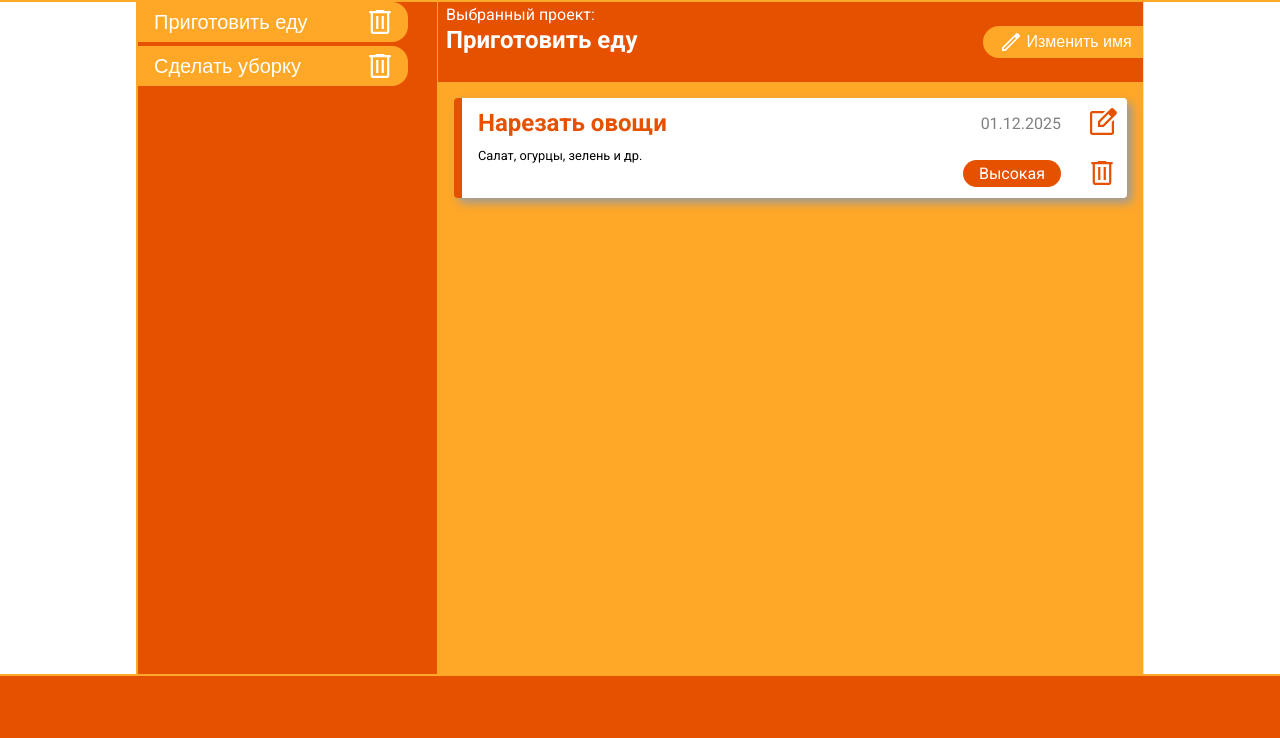
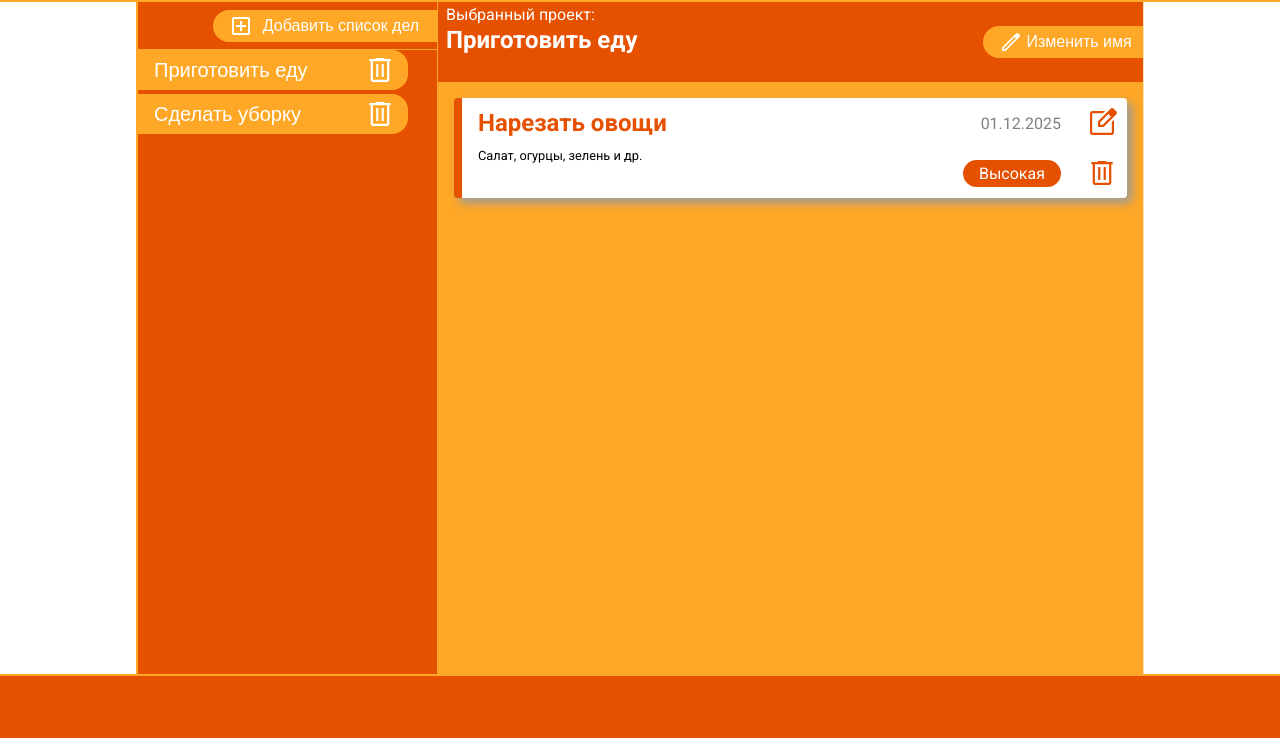
Before and after one commit to bulkassi/odin-todo-list, a website built with webpack: page src/template.html in a window 1280 px wide. Shown: the part 62-800 px from the top of the page. Built offline with nearby package versions, Linux system fonts and the light colour scheme; files whose address does not match are found by name.

Commit message:
Add the project add button

```diff
--- a/src/styles.css
+++ b/src/styles.css
@@ -234,12 +234,52 @@ body {
 .projects-container {
   grid-area: projects;
 
-  display: flex;
+  display: grid;
+  grid-template-rows: 3rem 1fr;
   overflow: hidden;
 
   border-right: 1px solid var(--primary);
 
   background-color: var(--primary-dark);
+}
+
+.projects-container-header {
+  display: flex;
+  flex-direction: row;
+  justify-content: end;
+
+  border-bottom: 1px solid var(--primary);
+
+  & .project-add {
+    align-self: center;
+
+    display: grid;
+    grid-template-columns: 1rem 1rem 1fr;
+    grid-template-areas: ". chg-name-btn-icon chg-name-btn-desc";
+    justify-content: center;
+    align-items: center;
+
+    border-top-left-radius: 1rem;
+    border-bottom-left-radius: 1rem;
+    background-color: var(--primary);
+    color: white;
+
+    height: 2rem;
+    width: 14rem;
+
+    & img {
+      grid-area: chg-name-btn-icon;
+
+      height: 1.5rem;
+      width: 1.5rem;
+    }
+
+    & p {
+      grid-area: chg-name-btn-desc;
+
+      font-size: 1rem;
+    }
+  }
 }
 
 .projects-list {
--- a/src/template.html
+++ b/src/template.html
@@ -13,6 +13,12 @@
       </header>
       <main class="main-content">
         <aside class="projects-container">
+          <div class="projects-container-header">
+            <button class="project-add">
+              <img src="./public/svg/add-project.svg" alt="">
+              <p>Добавить список дел</p>
+            </button>
+          </div>
           <ul class="projects-list">
             <li class="project-item">
               <button class="project-name">Приготовить еду</button>
```
Also changed, not shown: src/public/svg/add-project.svg (added).
